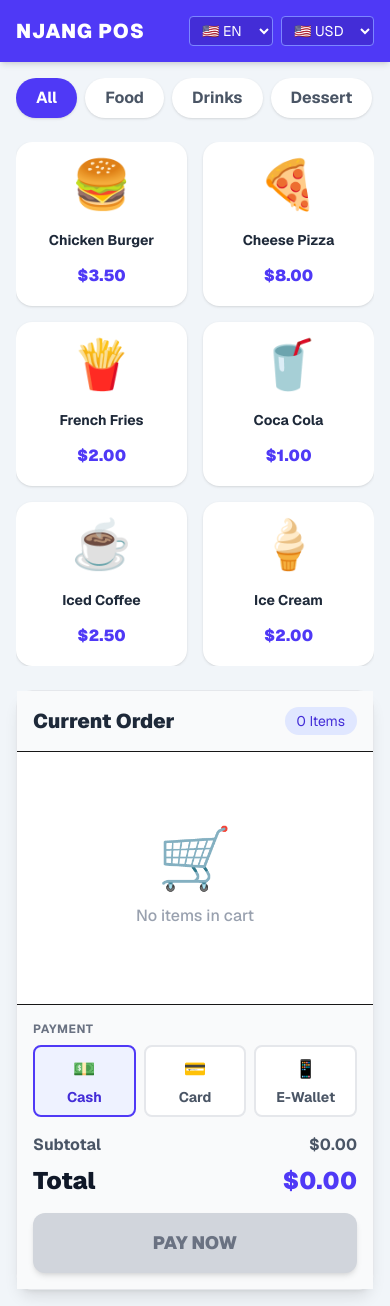
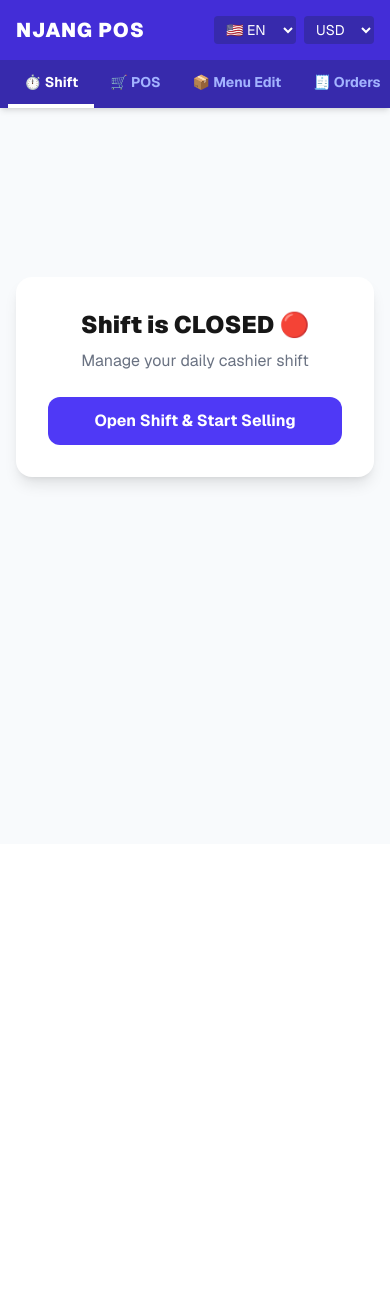
Before and after one commit to njangzaumun/globalpos.com, a Next.js app: page / in a window 390 px wide. After the commit the page ends 844 px from the top, so only its background shows below. Built offline with nearby package versions, Linux system fonts and the light colour scheme.

Commit message:
Update page.tsx

```diff
--- a/app/page.tsx
+++ b/app/page.tsx
@@ -1,61 +1,42 @@
 "use client";
 import { useState } from "react";
 
-type Product = { id: number; name: string; priceUSD: number; category: string; icon: string };
+// --- Types ---
+type Product = { id: number; name: string; priceUSD: number; category: string; image: string };
 type CartItem = Product & { qty: number };
+type Order = { id: string; total: number; method: string; time: string; items: number };
 type PaymentMethod = "Cash" | "Card" | "E-Wallet";
 
 export default function NjangPOS() {
+  // --- States ---
+  const [activeTab, setActiveTab] = useState<"SHIFT" | "POS" | "MENU" | "ORDERS" | "PLANS">("SHIFT");
+  const [isShiftOpen, setIsShiftOpen] = useState(false);
+  const [shiftSales, setShiftSales] = useState(0);
+
   const [cart, setCart] = useState<CartItem[]>([]);
   const [activeCategory, setActiveCategory] = useState("All");
-
-  // Settings State
-  const [lang, setLang] = useState<"EN" | "MM" | "TH">("EN");
-  const [currency, setCurrency] = useState<"USD" | "MMK" | "THB" | "SGD">("USD");
   const [paymentMethod, setPaymentMethod] = useState<PaymentMethod>("Cash");
 
-  // Exchange Rates (Base USD)
-  const rates = { USD: 1, MMK: 4500, THB: 35, SGD: 1.35 };
-  const symbols = { USD: "$", MMK: "Ks ", THB: "฿", SGD: "S$" };
+  const [orders, setOrders] = useState<Order[]>([]);
 
-  // Translations Dictionary
-  const text = {
-    EN: { pos: "NJANG POS", online: "Online", all: "All", food: "Food", drinks: "Drinks", dessert: "Dessert", order: "Current Order", items: "Items", empty: "No items in cart", subtotal: "Subtotal", total: "Total", pay: "PAY NOW", success: "Payment Successful!", method: "Payment", cash: "Cash", card: "Card", ewallet: "E-Wallet" },
-    MM: { pos: "NJANG အရောင်းစနစ်", online: "အွန်လိုင်း", all: "အားလုံး", food: "အစားအစာ", drinks: "အချိုရည်", dessert: "အချိုပွဲ", order: "လက်ရှိဝယ်ယူမှု", items: "ခု", empty: "ခြင်းထဲတွင် ပစ္စည်းမရှိပါ", subtotal: "ကျသင့်ငွေ", total: "စုစုပေါင်း", pay: "ငွေရှင်းမည်", success: "ငွေရှင်းခြင်း အောင်မြင်ပါသည်!", method: "ငွေပေးချေမှု", cash: "ငွေသား", card: "ကတ်", ewallet: "E-Wallet" },
-    TH: { pos: "NJANG ระบบขาย", online: "ออนไลน์", all: "ทั้งหมด", food: "อาหาร", drinks: "เครื่องดื่ม", dessert: "ของหวาน", order: "รายการปัจจุบัน", items: "ชิ้น", empty: "ไม่มีสินค้า", subtotal: "ยอดรวม", total: "ยอดสุทธิ", pay: "ชำระเงิน", success: "ชำระเงินสำเร็จ!", method: "การชำระเงิน", cash: "เงินสด", card: "บัตร", ewallet: "อีวอลเล็ต" }
-  };
+  // Settings
+  const [lang, setLang] = useState<"EN" | "MM">("EN");
+  const [currency, setCurrency] = useState<"USD" | "MMK">("USD");
 
-  const t = text[lang];
+  const rates = { USD: 1, MMK: 4500 };
+  const symbols = { USD: "$", MMK: "Ks " };
 
-  // Products Data
-  const products: Product[] = [
-    { id: 1, name: "Chicken Burger", priceUSD: 3.5, category: "Food", icon: "🍔" },
-    { id: 2, name: "Cheese Pizza", priceUSD: 8.0, category: "Food", icon: "🍕" },
-    { id: 3, name: "French Fries", priceUSD: 2.0, category: "Food", icon: "🍟" },
-    { id: 4, name: "Coca Cola", priceUSD: 1.0, category: "Drinks", icon: "🥤" },
-    { id: 5, name: "Iced Coffee", priceUSD: 2.5, category: "Drinks", icon: "☕" },
-    { id: 6, name: "Ice Cream", priceUSD: 2.0, category: "Dessert", icon: "🍦" },
-  ];
+  // --- Products State (Editable) ---
+  const [products, setProducts] = useState<Product[]>([
+    { id: 1, name: "Chicken Burger", priceUSD: 3.5, category: "Food", image: "https://images.unsplash.com/photo-1568901346375-23c9450c58cd?w=300&q=80" },
+    { id: 2, name: "Cheese Pizza", priceUSD: 8.0, category: "Food", image: "https://images.unsplash.com/photo-1513104890138-7c749659a591?w=300&q=80" },
+    { id: 3, name: "Coca Cola", priceUSD: 1.0, category: "Drinks", image: "https://images.unsplash.com/photo-1622483767028-3f66f32aef97?w=300&q=80" },
+  ]);
 
-  const categories = ["All", "Food", "Drinks", "Dessert"];
+  // Form for New Product
+  const [newProd, setNewProd] = useState({ name: "", price: "", cat: "Food", image: "" });
 
-  const filteredProducts = activeCategory === "All"
-    ? products
-    : products.filter((p) => p.category === activeCategory);
-
-  const addToCart = (product: Product) => {
-    setCart((prev) => {
-      const existing = prev.find((item) => item.id === product.id);
-      if (existing) return prev.map((item) => item.id === product.id ? { ...item, qty: item.qty + 1 } : item);
-      return [...prev, { ...product, qty: 1 }];
-    });
-  };
-
-  const removeFromCart = (id: number) => {
-    setCart((prev) => prev.filter((item) => item.id !== id));
-  };
-
-  // Convert Price Helper
+  // --- Helpers ---
   const getPrice = (priceUSD: number) => {
     const converted = priceUSD * rates[currency];
     return currency === "MMK" ? Math.round(converted).toLocaleString() : converted.toFixed(2);
@@ -65,166 +46,257 @@ export default function NjangPOS() {
 
   const handleCheckout = () => {
     if (cart.length > 0) {
-      alert(`✅ ${t.success}\n\n${t.total}: ${symbols[currency]}${getPrice(totalUSD)}\n${t.method}: ${paymentMethod}`);
+      const newOrder = {
+        id: "ORD-" + Math.floor(Math.random() * 10000),
+        total: totalUSD,
+        method: paymentMethod,
+        time: new Date().toLocaleTimeString(),
+        items: cart.reduce((sum, item) => sum + item.qty, 0)
+      };
+      setOrders([newOrder, ...orders]);
+      setShiftSales(shiftSales + totalUSD);
+      alert(`✅ Payment Successful!\nOrder ID: ${newOrder.id}`);
       setCart([]);
     }
   };
 
+  const handleAddProduct = () => {
+    if (newProd.name && newProd.price) {
+      setProducts([...products, {
+        id: Date.now(),
+        name: newProd.name,
+        priceUSD: parseFloat(newProd.price),
+        category: newProd.cat,
+        image: newProd.image || "https://placehold.co/300x300?text=No+Image"
+      }]);
+      setNewProd({ name: "", price: "", cat: "Food", image: "" });
+      alert("✅ Product Added!");
+    }
+  };
+
+  // --- Views ---
   return (
-    <div className="bg-slate-100 font-sans min-h-screen flex flex-col">
-      {/* Header with Switchers */}
-      <header className="bg-indigo-600 text-white p-4 shadow-md flex flex-wrap justify-between items-center sticky top-0 z-10 gap-2">
-        <h1 className="text-xl md:text-2xl font-black tracking-wider">{t.pos}</h1>
+    <div className="bg-slate-50 font-sans min-h-screen flex flex-col pb-20 md:pb-0">
 
-        <div className="flex gap-2 items-center">
-          {/* Language Switcher */}
-          <select
-            className="bg-indigo-700 text-white border border-indigo-400 rounded px-2 py-1 text-sm outline-none cursor-pointer"
-            value={lang} onChange={(e) => setLang(e.target.value as any)}
+      {/* Top Header & Navigation */}
+      <header className="bg-indigo-700 text-white shadow-md sticky top-0 z-20">
+        <div className="p-4 flex justify-between items-center max-w-7xl mx-auto w-full">
+          <h1 className="text-xl font-black tracking-wider">NJANG POS</h1>
+          <div className="flex gap-2">
+            <select className="bg-indigo-800 border-none rounded px-2 py-1 text-sm outline-none" value={lang} onChange={(e) => setLang(e.target.value as any)}>
+              <option value="EN">🇺🇸 EN</option><option value="MM">🇲🇲 MM</option>
+            </select>
+            <select className="bg-indigo-800 border-none rounded px-2 py-1 text-sm outline-none" value={currency} onChange={(e) => setCurrency(e.target.value as any)}>
+              <option value="USD">USD</option><option value="MMK">MMK</option>
+            </select>
+          </div>
+        </div>
+
+        {/* Navigation Tabs */}
+        <div className="flex overflow-x-auto bg-indigo-800 px-2 scrollbar-hide text-sm md:text-base">
+          {[
+            { id: "SHIFT", label: "⏱️ Shift" },
+            { id: "POS", label: "🛒 POS" },
+            { id: "MENU", label: "📦 Menu Edit" },
+            { id: "ORDERS", label: "🧾 Orders" },
+            { id: "PLANS", label: "👑 Premium" }
+          ].map(tab => (
+            <button
+              key={tab.id}
+              onClick={() => setActiveTab(tab.id as any)}
+              className={`px-4 py-3 font-bold whitespace-nowrap border-b-4 transition-all ${activeTab === tab.id ? "border-white text-white" : "border-transparent text-indigo-300 hover:text-white"}`}
             >
-            <option value="EN">🇺🇸 EN</option>
-            <option value="MM">🇲🇲 MM</option>
-            <option value="TH">🇹🇭 TH</option>
-          </select>
-
-          {/* Currency Switcher */}
-          <select
-            className="bg-indigo-700 text-white border border-indigo-400 rounded px-2 py-1 text-sm outline-none cursor-pointer"
-            value={currency} onChange={(e) => setCurrency(e.target.value as any)}
-          >
-            <option value="USD">🇺🇸 USD</option>
-            <option value="MMK">🇲🇲 MMK</option>
-            <option value="THB">🇹🇭 THB</option>
-            <option value="SGD">🇸🇬 SGD</option>
-          </select>
-
-          <div className="hidden md:block text-sm bg-indigo-800 px-3 py-1 rounded-full border border-indigo-400 ml-2">
-            🟢 {t.online}
-          </div>
+              {tab.label}
+            </button>
+          ))}
         </div>
       </header>
 
-      {/* Main Layout */}
-      <main className="flex flex-col lg:flex-row p-4 gap-6 flex-1 max-w-7xl mx-auto w-full">
+      {/* Main Content Area */}
+      <main className="flex-1 max-w-7xl mx-auto w-full p-4">
 
-        {/* Left Side: Products Menu */}
-        <section className="w-full lg:w-2/3 flex flex-col gap-4">
-          <div className="flex gap-2 overflow-x-auto pb-2 scrollbar-hide">
-            {categories.map((cat) => {
-              const catName = cat === "All" ? t.all : cat === "Food" ? t.food : cat === "Drinks" ? t.drinks : t.dessert;
-              return (
-                <button
-                  key={cat}
-                  onClick={() => setActiveCategory(cat)}
-                  className={`px-5 py-2 rounded-full font-bold whitespace-nowrap transition-all shadow-sm ${
-                    activeCategory === cat ? "bg-indigo-600 text-white" : "bg-white text-gray-600 hover:bg-indigo-100"
-                  }`}
-                >
-                  {catName}
+        {/* 1. SHIFT VIEW */}
+        {activeTab === "SHIFT" && (
+          <div className="flex flex-col items-center justify-center h-[60vh]">
+            <div className="bg-white p-8 rounded-2xl shadow-lg text-center max-w-md w-full">
+              <h2 className="text-2xl font-black mb-2">{isShiftOpen ? "Shift is OPEN 🟢" : "Shift is CLOSED 🔴"}</h2>
+              <p className="text-gray-500 mb-6">Manage your daily cashier shift</p>
+
+              {isShiftOpen ? (
+                <>
+                  <div className="bg-green-50 p-4 rounded-xl border border-green-200 mb-6">
+                    <p className="text-sm font-bold text-green-700">Current Shift Sales</p>
+                    <p className="text-3xl font-black text-green-700">{symbols[currency]}{getPrice(shiftSales)}</p>
+                  </div>
+                  <button onClick={() => { setIsShiftOpen(false); setShiftSales(0); }} className="w-full bg-red-600 text-white font-bold py-3 rounded-xl hover:bg-red-700">
+                    Close Shift
                   </button>
-              );
-            })}
+                </>
+              ) : (
+                <button onClick={() => setIsShiftOpen(true)} className="w-full bg-indigo-600 text-white font-bold py-3 rounded-xl hover:bg-indigo-700">
+                  Open Shift & Start Selling
+                </button>
+              )}
             </div>
+          </div>
+        )}
 
-          <div className="grid grid-cols-2 sm:grid-cols-3 md:grid-cols-4 gap-4 overflow-y-auto">
-            {filteredProducts.map((product) => (
-              <button
-                key={product.id}
-                onClick={() => addToCart(product)}
-                className="bg-white rounded-2xl p-4 flex flex-col items-center justify-center shadow-sm hover:shadow-md hover:border-indigo-500 border-2 border-transparent active:scale-95 transition-all"
-              >
-                <span className="text-5xl mb-3">{product.icon}</span>
-                <span className="font-bold text-gray-800 text-sm text-center h-10 flex items-center">{product.name}</span>
-                <span className="text-indigo-600 font-black mt-1">
-                  {symbols[currency]}{getPrice(product.priceUSD)}
-                </span>
+        {/* 2. POS VIEW */}
+        {activeTab === "POS" && (
+          !isShiftOpen ? (
+            <div className="text-center mt-20 p-4 bg-red-50 text-red-600 rounded-xl font-bold">
+              Please Open Shift first to use POS! (Go to Shift Tab)
+            </div>
+          ) : (
+            <div className="flex flex-col lg:flex-row gap-6">
+              {/* Products List */}
+              <section className="w-full lg:w-2/3">
+                <div className="grid grid-cols-2 sm:grid-cols-3 gap-4">
+                  {products.map((product) => (
+                    <button key={product.id} onClick={() => {
+                      const exist = cart.find(c => c.id === product.id);
+                      if (exist) setCart(cart.map(c => c.id === product.id ? { ...c, qty: c.qty + 1 } : c));
+                      else setCart([...cart, { ...product, qty: 1 }]);
+                    }} className="bg-white rounded-2xl overflow-hidden shadow-sm hover:shadow-md hover:border-indigo-500 border-2 border-transparent active:scale-95 transition-all text-left">
+                      <img src={product.image} alt={product.name} className="w-full h-32 object-cover" />
+                      <div className="p-3">
+                        <h3 className="font-bold text-gray-800 text-sm">{product.name}</h3>
+                        <p className="text-indigo-600 font-black mt-1">{symbols[currency]}{getPrice(product.priceUSD)}</p>
+                      </div>
                     </button>
                   ))}
                 </div>
               </section>
 
-        {/* Right Side: Cart */}
-        <section className="w-full lg:w-1/3 bg-white rounded-2xl shadow-lg flex flex-col h-[600px] lg:h-[calc(100vh-100px)] sticky top-20 border border-gray-200">
-          <div className="p-4 bg-gray-50 border-b flex justify-between items-center">
-            <h2 className="text-xl font-black text-gray-800">{t.order}</h2>
-            <span className="bg-indigo-100 text-indigo-700 text-sm py-1 px-3 rounded-full">{cart.length} {t.items}</span>
+              {/* Cart */}
+              <section className="w-full lg:w-1/3 bg-white rounded-2xl shadow-lg flex flex-col h-[600px] border border-gray-200">
+                <div className="p-4 bg-gray-50 border-b"><h2 className="font-black text-gray-800">Current Order ({cart.length})</h2></div>
+                <div className="flex-1 overflow-y-auto p-4 space-y-3">
+                  {cart.map((item) => (
+                    <div key={item.id} className="flex justify-between items-center bg-gray-50 p-2 rounded-xl border">
+                      <div className="text-sm">
+                        <p className="font-bold">{item.name}</p>
+                        <p className="text-gray-500">{symbols[currency]}{getPrice(item.priceUSD)} x {item.qty}</p>
                       </div>
-
-          <div className="flex-1 overflow-y-auto p-4 bg-white">
-            {cart.length === 0 ? (
-              <div className="h-full flex flex-col items-center justify-center text-gray-400">
-                <span className="text-6xl mb-4">🛒</span>
-                <p className="font-medium">{t.empty}</p>
-              </div>
-            ) : (
-              <ul className="space-y-4">
-                {cart.map((item) => (
-                  <li key={item.id} className="flex justify-between items-center bg-gray-50 p-3 rounded-xl border border-gray-100">
-                    <div className="flex gap-3">
-                      <span className="text-2xl">{item.icon}</span>
-                      <div>
-                        <h4 className="font-bold text-gray-800 text-sm">{item.name}</h4>
-                        <p className="text-xs text-gray-500 font-semibold">
-                          {symbols[currency]}{getPrice(item.priceUSD)} x {item.qty}
-                        </p>
+                      <div className="flex items-center gap-3">
+                        <span className="font-black">{symbols[currency]}{getPrice(item.priceUSD * item.qty)}</span>
+                        <button onClick={() => setCart(cart.filter(c => c.id !== item.id))} className="text-red-500 font-bold px-2">X</button>
                       </div>
                     </div>
-                    <div className="flex items-center gap-3">
-                      <span className="font-black text-gray-800">
-                        {symbols[currency]}{getPrice(item.priceUSD * item.qty)}
-                      </span>
-                      <button onClick={() => removeFromCart(item.id)} className="bg-red-100 text-red-600 w-8 h-8 rounded-full font-bold hover:bg-red-200">✕</button>
+                  ))}
                 </div>
-                  </li>
+                <div className="p-4 border-t">
+                  <div className="flex gap-2 mb-4">
+                    {["Cash", "Card", "E-Wallet"].map(m => (
+                      <button key={m} onClick={() => setPaymentMethod(m as PaymentMethod)} className={`flex-1 py-2 text-xs font-bold rounded-lg border-2 ${paymentMethod === m ? "border-indigo-600 bg-indigo-50 text-indigo-700" : "border-gray-200"}`}>{m}</button>
                     ))}
-              </ul>
+                  </div>
+                  <div className="flex justify-between font-black text-xl mb-4">
+                    <span>Total:</span><span className="text-indigo-600">{symbols[currency]}{getPrice(totalUSD)}</span>
+                  </div>
+                  <button onClick={handleCheckout} disabled={cart.length === 0} className={`w-full py-4 rounded-xl font-black text-white ${cart.length > 0 ? "bg-indigo-600" : "bg-gray-300"}`}>PAY NOW</button>
+                </div>
+              </section>
+            </div>
+          )
         )}
+
+        {/* 3. MENU EDIT VIEW */}
+        {activeTab === "MENU" && (
+          <div className="bg-white p-6 rounded-2xl shadow">
+            <h2 className="text-xl font-black mb-4">Add New Menu Item</h2>
+            <div className="grid grid-cols-1 md:grid-cols-2 gap-4 mb-6">
+              <input type="text" placeholder="Product Name" className="border p-3 rounded-xl w-full" value={newProd.name} onChange={e => setNewProd({...newProd, name: e.target.value})} />
+              <input type="number" placeholder="Price (USD)" className="border p-3 rounded-xl w-full" value={newProd.price} onChange={e => setNewProd({...newProd, price: e.target.value})} />
+              <input type="text" placeholder="Image URL (Link)" className="border p-3 rounded-xl w-full" value={newProd.image} onChange={e => setNewProd({...newProd, image: e.target.value})} />
+              <select className="border p-3 rounded-xl w-full" value={newProd.cat} onChange={e => setNewProd({...newProd, cat: e.target.value})}>
+                <option value="Food">Food</option><option value="Drinks">Drinks</option><option value="Dessert">Dessert</option>
+              </select>
             </div>
+            <button onClick={handleAddProduct} className="bg-green-600 text-white font-bold py-3 px-6 rounded-xl hover:bg-green-700 w-full md:w-auto">➕ Add Product</button>
 
-          {/* Payment & Checkout Section */}
-          <div className="p-4 bg-gray-50 border-t">
-
-            {/* Payment Methods */}
-            <div className="mb-4">
-              <p className="text-xs font-bold text-gray-500 mb-2 uppercase tracking-wider">{t.method}</p>
-              <div className="flex gap-2">
-                {[
-                  { id: "Cash", label: t.cash, icon: "💵" },
-                  { id: "Card", label: t.card, icon: "💳" },
-                  { id: "E-Wallet", label: t.ewallet, icon: "📱" }
-                ].map((method) => (
-                  <button
-                    key={method.id}
-                    onClick={() => setPaymentMethod(method.id as PaymentMethod)}
-                    className={`flex-1 py-2 rounded-lg font-bold text-sm border-2 transition-all flex flex-col items-center justify-center gap-1 ${
-                      paymentMethod === method.id
-                        ? "border-indigo-600 bg-indigo-50 text-indigo-700"
-                        : "border-gray-200 bg-white text-gray-600 hover:border-indigo-300"
-                    }`}
-                  >
-                    <span className="text-lg">{method.icon}</span>
-                    {method.label}
-                  </button>
+            <h2 className="text-xl font-black mt-10 mb-4">Current Menu ({products.length})</h2>
+            <div className="grid grid-cols-2 md:grid-cols-4 gap-4">
+              {products.map(p => (
+                <div key={p.id} className="border p-3 rounded-xl flex items-center gap-3">
+                  <img src={p.image} className="w-12 h-12 rounded object-cover" />
+                  <div><p className="font-bold text-sm">{p.name}</p><p className="text-gray-500 text-xs">${p.priceUSD}</p></div>
+                </div>
               ))}
             </div>
           </div>
+        )}
 
-            <div className="flex justify-between mb-2 font-bold text-gray-600">
-              <span>{t.subtotal}</span>
-              <span>{symbols[currency]}{getPrice(totalUSD)}</span>
+        {/* 4. ORDERS HISTORY VIEW */}
+        {activeTab === "ORDERS" && (
+          <div className="bg-white p-6 rounded-2xl shadow">
+            <h2 className="text-xl font-black mb-4 flex justify-between">Order Summary <span>{orders.length} Orders</span></h2>
+            {orders.length === 0 ? <p className="text-gray-400">No orders yet...</p> : (
+              <div className="space-y-3">
+                {orders.map(o => (
+                  <div key={o.id} className="flex justify-between items-center p-4 border rounded-xl bg-gray-50">
+                    <div>
+                      <p className="font-bold text-indigo-700">{o.id}</p>
+                      <p className="text-xs text-gray-500">{o.time} • {o.items} items • {o.method}</p>
                     </div>
-            <div className="flex justify-between mb-4 text-2xl font-black text-gray-900">
-              <span>{t.total}</span>
-              <span className="text-indigo-600">{symbols[currency]}{getPrice(totalUSD)}</span>
+                    <p className="font-black">{symbols[currency]}{getPrice(o.total)}</p>
                   </div>
-            <button
-              onClick={handleCheckout} disabled={cart.length === 0}
-              className={`w-full py-4 rounded-xl font-black text-lg shadow-md ${cart.length > 0 ? "bg-indigo-600 hover:bg-indigo-700 text-white" : "bg-gray-300 text-gray-500"}`}
-            >
-              {t.pay}
-            </button>
+                ))}
               </div>
-        </section>
+            )}
+          </div>
+        )}
+
+        {/* 5. PLANS / SaaS VIEW */}
+        {activeTab === "PLANS" && (
+          <div className="text-center">
+            <h2 className="text-3xl font-black mb-2">Upgrade NJANG POS</h2>
+            <p className="text-gray-500 mb-8">Choose the perfect plan for your business</p>
+            <div className="grid grid-cols-1 md:grid-cols-3 gap-6 max-w-5xl mx-auto">
+
+              {/* Basic */}
+              <div className="bg-white p-6 rounded-2xl shadow border-2 border-gray-100">
+                <h3 className="text-xl font-bold">Basic Plan</h3>
+                <p className="text-4xl font-black my-4">$19<span className="text-sm text-gray-500">/mo</span></p>
+                <ul className="text-sm text-gray-600 text-left space-y-3 mb-6">
+                  <li>✅ 1 Branch / Store</li>
+                  <li>✅ Basic POS System</li>
+                  <li>✅ 100 Products Limit</li>
+                </ul>
+                <button className="w-full border-2 border-indigo-600 text-indigo-600 font-bold py-2 rounded-xl">Current Plan</button>
+              </div>
+
+              {/* Premium */}
+              <div className="bg-indigo-600 text-white p-6 rounded-2xl shadow-xl transform md:-translate-y-4">
+                <div className="bg-indigo-400 text-xs font-bold inline-block px-3 py-1 rounded-full mb-2">MOST POPULAR</div>
+                <h3 className="text-xl font-bold">Premium</h3>
+                <p className="text-4xl font-black my-4">$49<span className="text-sm text-indigo-200">/mo</span></p>
+                <ul className="text-sm text-indigo-100 text-left space-y-3 mb-6">
+                  <li>✅ Up to 5 Branches</li>
+                  <li>✅ Advanced Inventory</li>
+                  <li>✅ Unlimited Products</li>
+                  <li>✅ Multi-Language/Currency</li>
+                </ul>
+                <button className="w-full bg-white text-indigo-600 font-bold py-3 rounded-xl hover:bg-gray-100">Upgrade to Premium</button>
+              </div>
+
+              {/* Enterprise */}
+              <div className="bg-gray-900 text-white p-6 rounded-2xl shadow">
+                <h3 className="text-xl font-bold">Enterprise</h3>
+                <p className="text-4xl font-black my-4">Custom</p>
+                <ul className="text-sm text-gray-400 text-left space-y-3 mb-6">
+                  <li>✅ Unlimited Branches</li>
+                  <li>✅ AI Sales Predictions</li>
+                  <li>✅ Custom Domain & Branding</li>
+                  <li>✅ 24/7 Dedicated Support</li>
+                </ul>
+                <button className="w-full border-2 border-gray-600 font-bold py-2 rounded-xl hover:bg-gray-800">Contact Sales</button>
+              </div>
+
+            </div>
+          </div>
+        )}
+
       </main>
     </div>
   );
```
Lines whose indentation alone changed are shown as unchanged.
